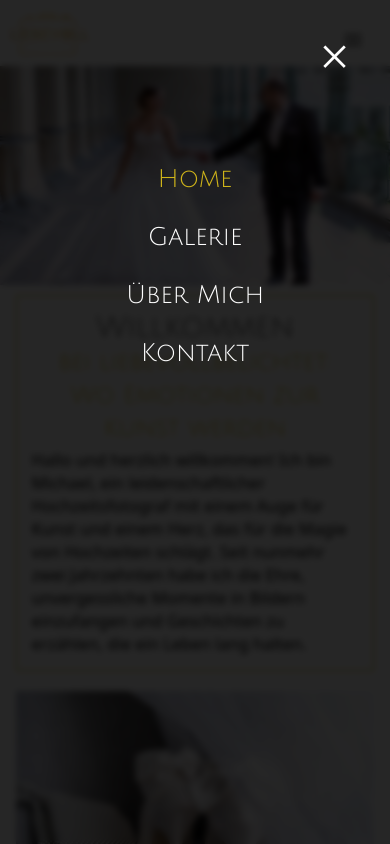
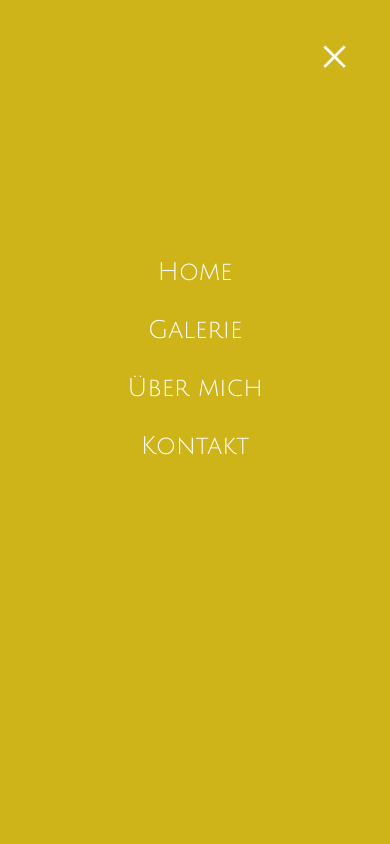
Before and after one commit to godabreli/Liebevoll-Belichtet, a React (Create React App) app in the folder client/: page / in a window 390 px wide. Both pictures are taken after a click on the element "menu". Shown: the top 844 px of the page. Built offline with nearby package versions, Linux system fonts and the light colour scheme; a web font is replaced by a local one.

Commit message:
MobNavBar Animation

```diff
--- a/client/public/index.html
+++ b/client/public/index.html
@@ -5,7 +5,7 @@
 
     <meta name="viewport" content="width=device-width, initial-scale=1" />
 
-    <title>Liebevoll Belichtet</title>
+    <title>Liebevoll Belichtet | Hochzeitsfotograf Düsseldorf</title>
 
     <meta
       name="description"
--- a/client/public/root.css
+++ b/client/public/root.css
@@ -6,6 +6,7 @@
 
 #root {
   width: 80vw;
+  max-width: 1600px;
   min-height: 100vh;
   display: flex;
   flex-direction: column;
--- a/client/src/App.js
+++ b/client/src/App.js
@@ -4,7 +4,6 @@ import { Galerie } from "./components/Galerie";
 import { Home } from "./components/Home";
 import { Kontakt } from "./components/Kontakt";
 import { Uebermich01 } from "./components/Uebermich01";
-import { MobileNavBar } from "./components/MobileNavBar";
 import { Carousel } from "./components/Carousel";
 import { Footer } from "./components/Footer";
 import { Impressum } from "./components/Impressum";
@@ -29,12 +28,12 @@ function App() {
           setCarouselVisible={setCarouselVisible}
         />
       ) : null}
-      {mobNavBarVisible ? (
+      {/* {mobNavBarVisible ? (
         <MobileNavBar
           mobNavBarVisible={mobNavBarVisible}
           setMobNavBarVisible={setMobNavBarVisible}
         />
-      ) : null}
+      ) : null} */}
 
       <Navbar
         mobNavBarVisible={mobNavBarVisible}
--- a/client/src/components/Galerie.js
+++ b/client/src/components/Galerie.js
@@ -62,7 +62,7 @@ export const Galerie = ({
   return (
     <>
       <Helmet>
-        <title>Hochzeitsfotos</title>
+        <title>Hochzeitsfotos für Inspiration</title>
         <meta
           name="description"
           content="Eine Galerie von unvergeslichen Momenten. Hochzeitsfotos die begeistern.  "
--- a/client/src/components/Home.js
+++ b/client/src/components/Home.js
@@ -9,7 +9,7 @@ export const Home = () => {
   return (
     <>
       <Helmet>
-        <title>Liebevoll Belichtet</title>
+        <title>Liebevoll Belichtet | Hochzeitsfotograf Düsseldorf</title>
         <meta
           name="description"
           content="Hochzeitsfotograf aus Düsseldorf. Kontaktieren sie mich, um Ihre Hochzeit in ein wahres Kunstwerk aus Bildern zu verwandeln."
--- a/client/src/components/Kontakt.js
+++ b/client/src/components/Kontakt.js
@@ -76,7 +76,9 @@ export const Kontakt = () => {
   return (
     <>
       <Helmet>
-        <title>Kontakt Hochzeitsfotograf</title>
+        <title>
+          Kontakt Hochzeitsfotograf | Hochzeitsfotografie Düsseldorf
+        </title>
         <meta
           name="description"
           content="Kontaktieren Sie mich heute, um Ihre Hochzeit in ein Kunstwerk aus wundershönen Erinerungen zu verwandeln.  "
--- a/client/src/components/MobileNavBar.css
+++ /dev/null
@@ -1,50 +0,0 @@
-* {
-  margin: 0;
-  padding: 0;
-  box-sizing: border-box;
-}
-
-.mobileNavBar {
-  width: 100vw;
-  height: 100vh;
-  position: fixed;
-  top: 0;
-  left: 0;
-  background-color: rgba(0, 0, 0, 0.85);
-  backdrop-filter: blur(3px);
-  z-index: 100;
-}
-
-.xbutton {
-  color: white;
-  font-size: 55px;
-  position: fixed;
-  top: 25px;
-  right: 40px;
-  cursor: pointer;
-}
-.navList {
-  list-style: none;
-  margin-top: 160px;
-  display: flex;
-  flex-direction: column;
-  align-items: center;
-}
-
-.navLink {
-  margin-bottom: 20px;
-  padding: 5px;
-  transition: 0.3s;
-  border-radius: 10px;
-}
-
-.navLink:hover {
-  background-color: rgb(19, 23, 22) !important;
-}
-
-.navList a {
-  font-family: "Julius Sans One", sans-serif;
-  font-size: 25px;
-  color: white;
-  text-decoration: none;
-}
--- a/client/src/components/MobileNavBar.js
+++ /dev/null
@@ -1,49 +0,0 @@
-import { NavLink } from "react-router-dom";
-import "./MobileNavBar.css";
-
-export const MobileNavBar = ({ mobNavBarVisible, setMobNavBarVisible }) => {
-  return (
-    <nav className="mobileNavBar">
-      <div
-        className="xbutton"
-        onClick={() => setMobNavBarVisible(!mobNavBarVisible)}
-      >
-        &times;
-      </div>
-      <ul className="navList">
-        <li className="navLink">
-          <NavLink
-            to="/"
-            onClick={() => setMobNavBarVisible(!mobNavBarVisible)}
-          >
-            Home
-          </NavLink>
-        </li>
-        <li className="navLink">
-          <NavLink
-            to="/Galerie"
-            onClick={() => setMobNavBarVisible(!mobNavBarVisible)}
-          >
-            Galerie
-          </NavLink>
-        </li>
-        <li className="navLink">
-          <NavLink
-            to="/Uebermich"
-            onClick={() => setMobNavBarVisible(!mobNavBarVisible)}
-          >
-            Über Mich
-          </NavLink>
-        </li>
-        <li className="navLink">
-          <NavLink
-            to="/Kontakt"
-            onClick={() => setMobNavBarVisible(!mobNavBarVisible)}
-          >
-            Kontakt
-          </NavLink>
-        </li>
-      </ul>
-    </nav>
-  );
-};
--- a/client/src/components/Navbar.js
+++ b/client/src/components/Navbar.js
@@ -1,8 +1,16 @@
 import React from "react";
 import { Link, NavLink } from "react-router-dom";
 import { useState } from "react";
+import { motion, AnimatePresence } from "framer-motion";
 
 import "./navbar.css";
+
+const mobNavLinks = [
+  { title: "Home", link: "/" },
+  { title: "Galerie", link: "/Galerie" },
+  { title: "Über mich", link: "/Uebermich" },
+  { title: "Kontakt", link: "/Kontakt" },
+];
 
 export const Navbar = ({ mobNavBarVisible, setMobNavBarVisible }) => {
   const [linkActive, setLinkActiv] = useState("");
@@ -26,6 +34,61 @@ export const Navbar = ({ mobNavBarVisible, setMobNavBarVisible }) => {
       : { transform: "translate(0px, 0px)" };
 
   return (
+    <>
+      <AnimatePresence>
+        {mobNavBarVisible && (
+          <motion.div
+            initial={{ scaleY: 0 }}
+            animate={{ scaleY: 1 }}
+            exit={{
+              scaleY: 0,
+              transition: {
+                duration: 0.3,
+                ease: [0.51, 0.21, 0.38, 0.82],
+                delay: 0.8,
+              },
+            }}
+            transition={{
+              duration: 0.3,
+              ease: [0.51, 0.21, 0.38, 0.82],
+            }}
+            className="mobileNavBar"
+          >
+            <div
+              className="xbutton"
+              onClick={() => setMobNavBarVisible(!mobNavBarVisible)}
+            >
+              &times;
+            </div>
+            <div className="navList">
+              {mobNavLinks.map((link, index) => {
+                return (
+                  <div className="linkWrapper" key={index}>
+                    <motion.div
+                      initial={{ y: 50 }}
+                      animate={{ y: 0 }}
+                      exit={{ y: 100 }}
+                      transition={{
+                        duration: 0.3,
+                        ease: [0.51, 0.21, 0.38, 0.82],
+                        delay: (1 + index) * 0.15,
+                      }}
+                      className="linkDiv"
+                    >
+                      <Link
+                        to={link.link}
+                        onClick={() => setMobNavBarVisible(!mobNavBarVisible)}
+                      >
+                        {link.title}
+                      </Link>
+                    </motion.div>
+                  </div>
+                );
+              })}
+            </div>
+          </motion.div>
+        )}
+      </AnimatePresence>
       <nav className="navbar">
         <img
           className="logo"
@@ -42,7 +105,10 @@ export const Navbar = ({ mobNavBarVisible, setMobNavBarVisible }) => {
           </li>
           <li>
             <div className="galerieLink" style={galerieLinkStyle}>
-            <NavLink to="/Galerie" onClick={() => setLinkActiv("galerieLink")}>
+              <NavLink
+                to="/Galerie"
+                onClick={() => setLinkActiv("galerieLink")}
+              >
                 Galerie
               </NavLink>
             </div>
@@ -74,5 +140,6 @@ export const Navbar = ({ mobNavBarVisible, setMobNavBarVisible }) => {
           </span>
         </div>
       </nav>
+    </>
   );
 };
--- a/client/src/components/Uebermich01.js
+++ b/client/src/components/Uebermich01.js
@@ -5,7 +5,7 @@ export const Uebermich01 = () => {
   return (
     <>
       <Helmet>
-        <title>Hochzeitsfotograf</title>
+        <title>Fotograf Hochzeit Düsseldorf</title>
         <meta
           name="description"
           content="Hochzeitsfotograf mit Leidenschaft. Hochzeitsfotos die Ihre schönsten Momente für die Ewigkeit festhalten.  "
--- a/client/src/components/navbar.css
+++ b/client/src/components/navbar.css
@@ -2,6 +2,50 @@
   margin: 0;
   padding: 0;
   box-sizing: border-box;
+}
+
+.xbutton {
+  color: white;
+  font-size: 55px;
+  position: fixed;
+  top: 25px;
+  right: 40px;
+  cursor: pointer;
+}
+
+.mobileNavBar {
+  width: 100vw;
+  height: 100vh;
+  position: fixed;
+  top: 0;
+  left: 0;
+  background-color: #cfb419;
+  backdrop-filter: blur(3px);
+  z-index: 100;
+  transform-origin: top;
+}
+
+.navList {
+  display: flex;
+  flex-direction: column;
+  align-items: center;
+  position: absolute;
+  left: 50%;
+  top: 30%;
+  transform: translate(-50%);
+}
+
+.linkWrapper {
+  padding: 5px;
+  margin-bottom: 20px;
+  overflow: hidden;
+}
+
+.navList a {
+  font-family: "Julius Sans One", sans-serif;
+  font-size: 25px;
+  color: white;
+  text-decoration: none;
 }
 
 .navbar {
@@ -20,6 +64,7 @@
   list-style: none;
   margin-left: auto;
 }
+
 .navbar-list a {
   color: #404040;
   text-decoration: none;
```
Lines whose indentation alone changed are shown as unchanged.
